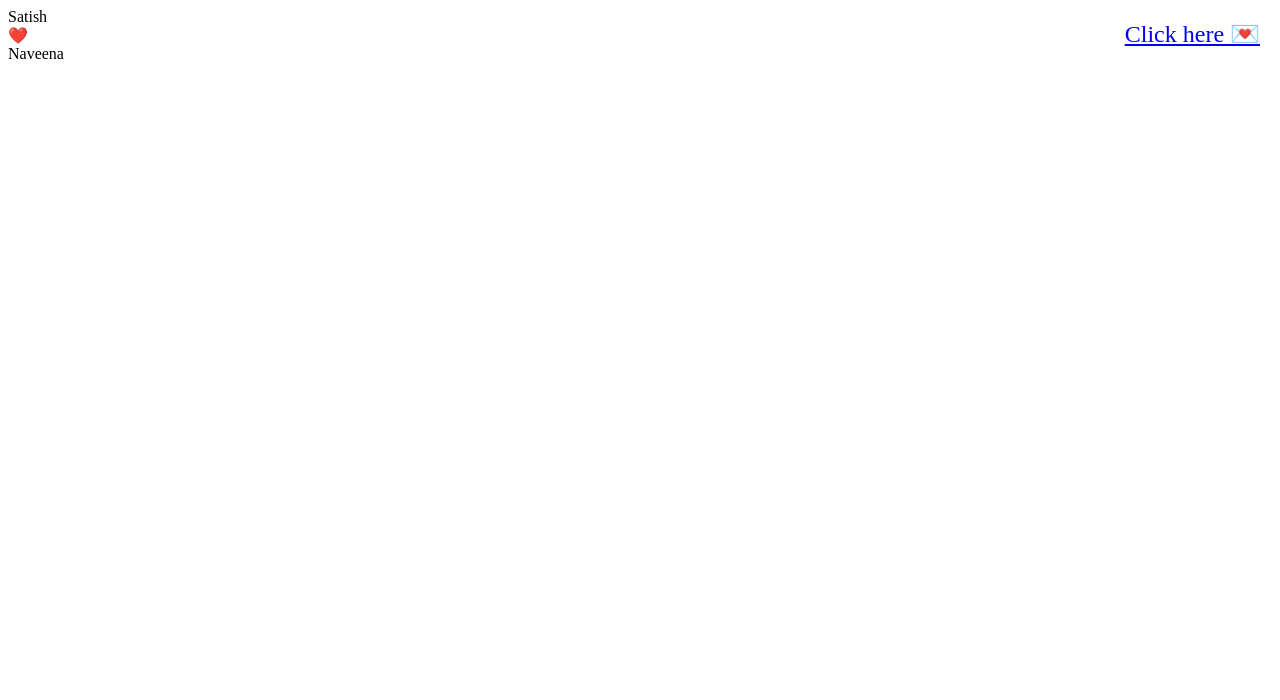
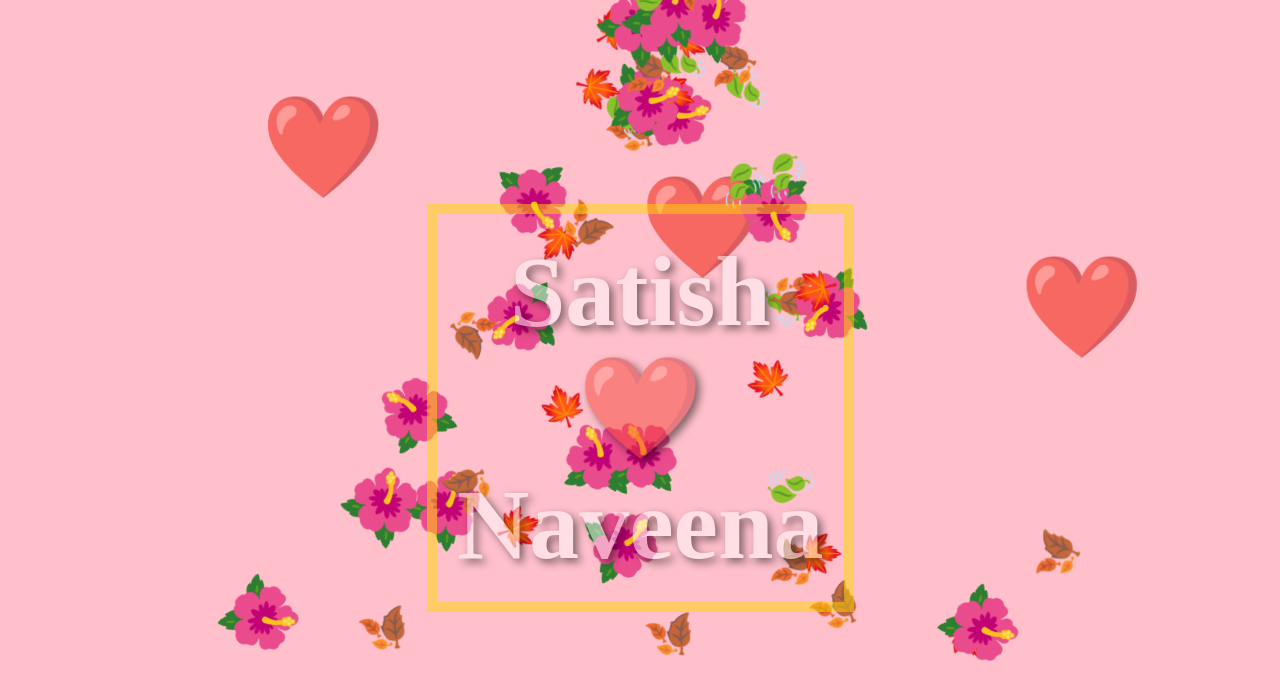
Before and after one commit to Sagarika555/Sagarika555.github.io, a plain HTML site: page index.html in a window 1280 px wide. Drawn offline with Linux system fonts and the light colour scheme.

Commit message:
Update index.html

```diff
--- a/index.html
+++ b/index.html
@@ -1,19 +1,174 @@
-<!-- Click Here Link -->
-<a href="#" id="clickLink" style="position: fixed; top: 10px; right: 10px; z-index: 1001; font-size: 24px; background-color: white; padding: 10px; border-radius: 10px;">Click here 💌</a>
+<!DOCTYPE html>
+<html lang="en">
+<head>
+    <meta charset="UTF-8">
+    <title>Love Names</title>
+    <style>
+        body {
+            display: flex;
+            justify-content: center;
+            align-items: center;
+            height: 100vh;
+            background-color: pink; /* Love background color */
+            overflow: hidden; /* Hide overflow to prevent scroll */
+            position: relative; /* Relative positioning for sparkles */
+        }
 
-<!-- Love Names -->
-<div class="love-names">
-    Satish<br>
-    ❤️<br>
-    Naveena
-</div>
+        .love-names {
+            font-size: 100px; /* Increased font size for names */
+            font-weight: bold;
+            text-align: center;
+            color: white;
+            text-shadow: 4px 4px 8px black; /* Shadow for text */
+            animation: beatHeart 1s infinite alternate, blinkText 2s infinite; /* Heartbeat and blink animations */
+            z-index: 1; /* Ensure names are above sparkles */
+            border: 10px solid gold; /* Gold border around names */
+            padding: 20px; /* Padding around names */
+        }
 
-<script>
-    // JavaScript to redirect to index.html when the link is clicked
-    document.getElementById("clickLink").addEventListener("click", function(event) {
-        event.preventDefault(); // Prevent default link behavior
-        setTimeout(() => {
-            window.location.href = 'index.html';
-        }, 2000); // Redirect to index.html after 2 seconds
-    });
-</script>
+        .heart {
+            font-size: 100px; /* Increased font size for hearts */
+            position: absolute; /* Absolute positioning for hearts */
+            opacity: 0.7; /* Reduced opacity for a softer look */
+        }
+
+        .sparkle {
+            position: absolute; /* Absolute positioning for sparkles */
+            width: 8px;
+            height: 8px;
+            background-color: #fff; /* Sparkle color */
+            animation: sparkleShine 1s infinite; /* Sparkle animation */
+        }
+
+        .flower {
+            position: absolute; /* Absolute positioning for flowers */
+            font-size: 60px; /* Increased size for flowers */
+            animation: flowerFall 7s linear infinite; /* Flower animations */
+        }
+
+        .leaf {
+            position: absolute; /* Absolute positioning for leaves */
+            font-size: 40px; /* Increased size for leaves */
+            animation: leafFall 7s linear infinite; /* Leaf animation */
+        }
+
+        @keyframes beatHeart {
+            0%, 100% {
+                transform: scale(1);
+            }
+            50% {
+                transform: scale(1.1);
+            }
+        }
+
+        @keyframes blinkText {
+            0%, 100% {
+                opacity: 1;
+            }
+            50% {
+                opacity: 0.5;
+            }
+        }
+
+        @keyframes sparkleShine {
+            0% {
+                opacity: 0;
+            }
+            100% {
+                opacity: 1;
+            }
+        }
+
+        @keyframes flowerFall {
+            0% {
+                top: -10%;
+                left: 50%;
+                transform: rotate(0deg);
+            }
+            100% {
+                top: 110%;
+                left: calc(100vw * Math.random());
+                transform: rotate(720deg);
+            }
+        }
+
+        @keyframes leafFall {
+            0% {
+                top: -10%;
+                left: 50%;
+                transform: rotate(0deg);
+            }
+            100% {
+                top: 110%;
+                left: calc(100vw * Math.random());
+                transform: rotate(720deg);
+            }
+        }
+    </style>
+</head>
+<body>
+    <!-- Sparkles -->
+    <script>
+        function createSparkles() {
+            const sparkles = 200;
+            for (let i = 0; i < sparkles; i++) {
+                const sparkle = document.createElement('div');
+                sparkle.className = 'sparkle';
+                sparkle.style.top = `${Math.random() * 100}%`;
+                sparkle.style.left = `${Math.random() * 100}%`;
+                document.body.appendChild(sparkle);
+            }
+        }
+        createSparkles();
+    </script>
+
+    <!-- Falling Flowers -->
+    <script>
+        function createFlowers() {
+            const flowers = 50; // Reduced number of flowers
+            for (let i = 0; i < flowers; i++) {
+                setTimeout(() => {
+                    const flower = document.createElement('div');
+                    flower.className = 'flower';
+                    flower.innerHTML = '🌺';
+                    flower.style.top = `${-Math.random() * 100}%`;
+                    flower.style.left = `${Math.random() * 100}%`;
+                    document.body.appendChild(flower);
+                }, Math.random() * 10000); // Random delay up to 10 seconds
+            }
+        }
+        createFlowers();
+    </script>
+
+    <!-- Falling Leaves -->
+    <script>
+        function createLeaves() {
+            const leaves = 50; // Reduced number of leaves
+            const leafTypes = ['🍃', '🍁', '🍂'];
+            for (let i = 0; i < leaves; i++) {
+                setTimeout(() => {
+                    const leaf = document.createElement('div');
+                    leaf.className = 'leaf';
+                    leaf.innerHTML = leafTypes[Math.floor(Math.random() * leafTypes.length)];
+                    leaf.style.top = `${-Math.random() * 100}%`;
+                    leaf.style.left = `${Math.random() * 100}%`;
+                    document.body.appendChild(leaf);
+                }, Math.random() * 10000); // Random delay up to 10 seconds
+            }
+        }
+        createLeaves();
+    </script>
+
+    <!-- Heart Symbols -->
+    <div class="heart" style="top: 10%; left: 20%;">❤️</div>
+    <div class="heart" style="top: 20%; left: 50%;">❤️</div>
+    <div class="heart" style="top: 30%; left: 80%;">❤️</div>
+
+    <!-- Love Names -->
+    <div class="love-names">
+        Satish<br>
+        ❤️<br>
+        Naveena
+    </div>
+</body>
+</html>
```
